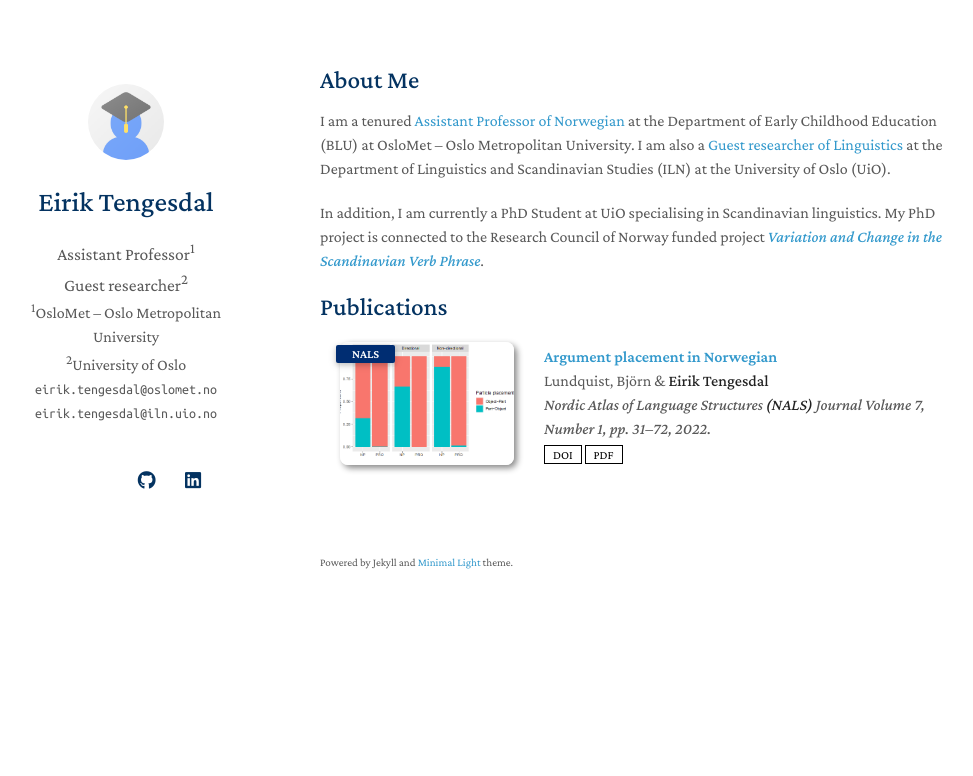
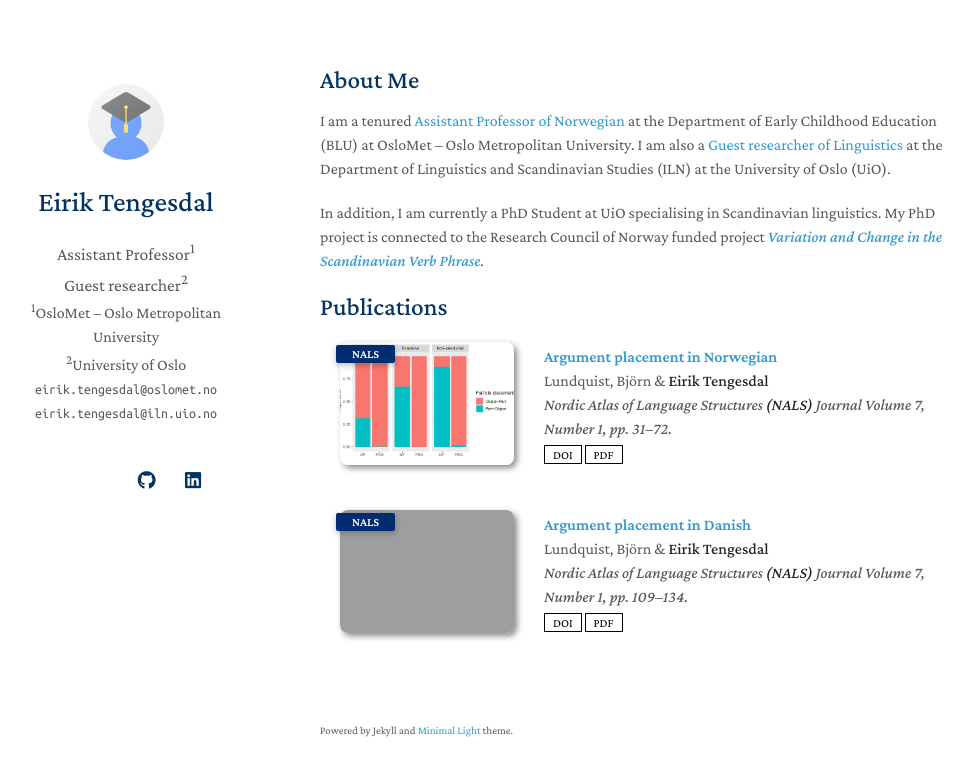
Before and after one commit to EirikTengesdal/eiriktengesdal.no-old, a Jekyll site: the page built from index.md, in a window 1280 px wide. Shown: the top 776 px of the page, without its empty margins (150-1123 px from the left). Built offline with Jekyll 4.4.1, drawn with Linux system fonts in a browser that asks for light colours; nearby versions of some CDN libraries; a style sheet for code colours, icons or effects is not loaded; our own code applies the rules of GitHub Pages for plain Markdown files.

Commit message:
Update publications.yml

```diff
--- a/_data/publications.yml
+++ b/_data/publications.yml
@@ -2,13 +2,26 @@ main:
 
   - title: Argument placement in Norwegian
     authors: Lundquist, Björn & <strong>Eirik Tengesdal</strong>
+    year: 2022
     conference_short: NALS
-    conference: Nordic Atlas of Language Structures <strong>(NALS)</strong> Journal Volume 7, Number 1, pp. 31–72, 2022.
+    conference: Nordic Atlas of Language Structures <strong>(NALS)</strong> Journal Volume 7, Number 1, pp. 31–72.
     doi: https://doi.org/10.5617/nals.10099
     pdf: ./assets/files/NorwegianArgPlacement_final_17.01.23.pdf
     #code: https://github.com/MrGiovanni/ContinualLearning
     #bibtex: https://bib.yliu.me/MICCAI23.txt
     image: ./assets/img/Lundquist&Tengesdal2022.png
+    #notes: Early Accept
+
+  - title: Argument placement in Danish
+    authors: Lundquist, Björn & <strong>Eirik Tengesdal</strong>
+    year: 2022
+    conference_short: NALS
+    conference: Nordic Atlas of Language Structures <strong>(NALS)</strong> Journal Volume 7, Number 1, pp. 109–134.
+    doi: https://doi.org/10.5617/nals.10102
+    pdf: ./assets/files/Argument+placement+in+Danish+FINAL+16jan23.pdf
+    #code: https://github.com/MrGiovanni/ContinualLearning
+    #bibtex: https://bib.yliu.me/MICCAI23.txt
+    image: ./assets/img/Larsson&Tengesdal2022.png
     #notes: Early Accept
 
   # - title: "Mnemonics Training: Multi-Class Incremental Learning without Forgetting"
```
